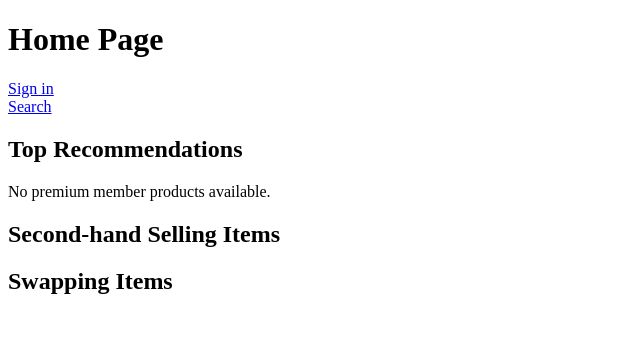
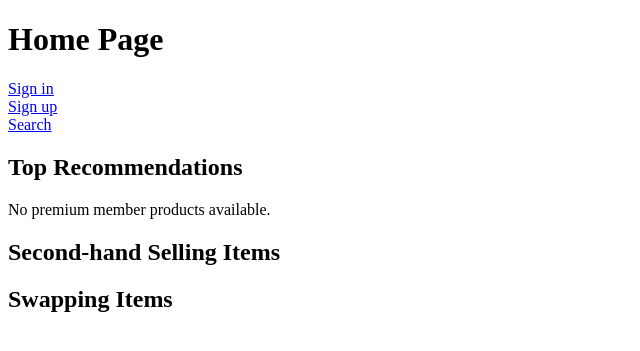
Before and after one commit to Zyd8/kamayan, a Django app: page / in a window 1280 px wide. Shown: the top 351 px of the page, without its empty margins (0-640 px from the left). Run offline with Django 4.2, Linux system fonts and the light colour scheme; data that the repository does not hold is empty.

Commit message:
add signup anchor to home

```diff
--- a/main/templates/home.html
+++ b/main/templates/home.html
@@ -26,7 +26,12 @@
         {% if request.user.is_authenticated %}
         <a href="{% url 'signout' %}">Sign out</a>
         {% else %}
-        <a href="{% url 'signin' %}">Sign in </a>
+        <div>
+            <a href="{% url 'signin' %}">Sign in </a>
+        </div>
+        <div>
+            <a href="{% url 'signup' %}">Sign up </a>
+        </div>
         {% endif %}
     </div>
 
```
